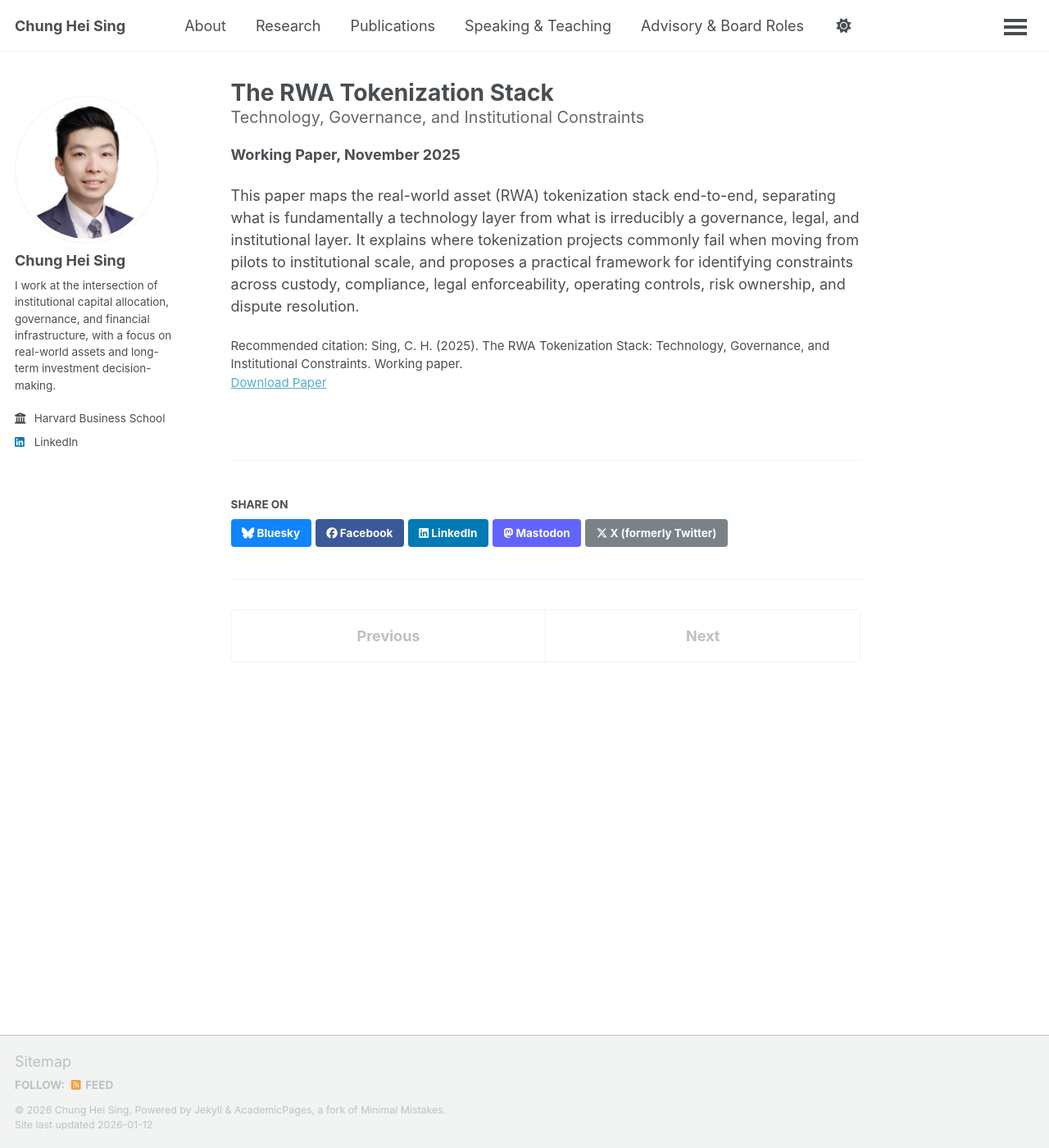
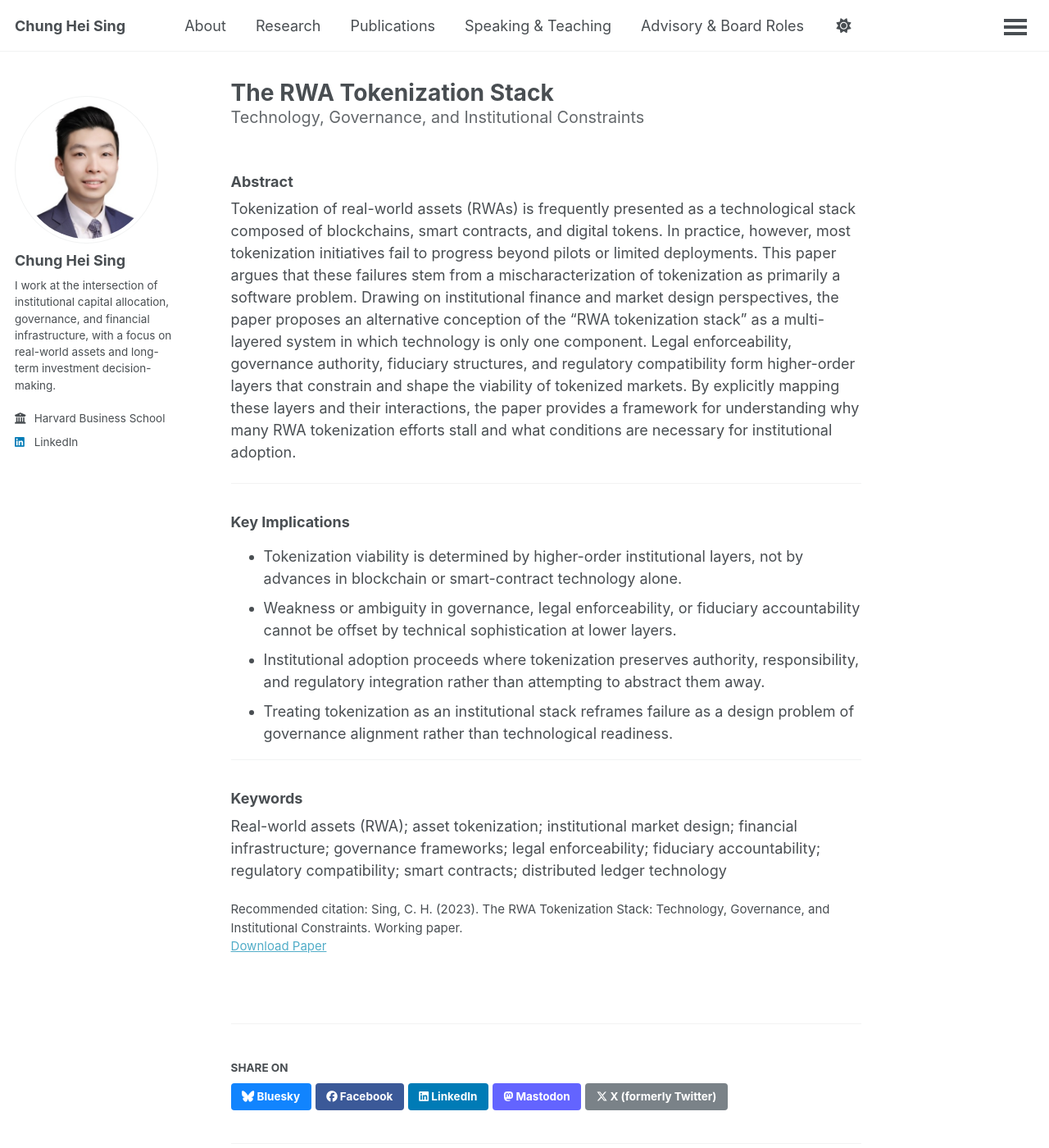
Before and after one commit to chungheising/chungheising.github.io, a Jekyll site: the page built from _publications/2025-11-rwa-tokenization-stack.md, in a window 1280 px wide and 1400 px high. Shown: the whole window at 82% size. Built offline with Jekyll 4.4.1, drawn with Linux system fonts in a browser that asks for light colours; a script bundle is joined from its source files by our own code; library files that are not in the unit come from our copies.

Commit message:
Update 2025-11-rwa-tokenization-stack.md

```diff
--- a/_publications/2025-11-rwa-tokenization-stack.md
+++ b/_publications/2025-11-rwa-tokenization-stack.md
@@ -3,15 +3,28 @@ title: "The RWA Tokenization Stack"
 subtitle: "Technology, Governance, and Institutional Constraints"
 collection: publications
 permalink: /publication/rwa-tokenization-stack/
-date: 2025-11-22
+date: 2023-11-01
 venue: "Working Paper"
-paper_date: "2025"
+paper_date: "2023"
 category: tokenization
 excerpt: "A practical framework for understanding the full RWA tokenization stack—why institutional adoption depends as much on governance, legal enforceability, and operating constraints as on on-chain technology."
-paperurl: /files/Sing_2025_The_RWA_Tokenization_Stack_v6.pdf
-citation: "Sing, C. H. (2025). The RWA Tokenization Stack: Technology, Governance, and Institutional Constraints. Working paper."
+paperurl: /files/Sing_2023_The_RWA_Tokenization_Stack_v8.pdf
+citation: "Sing, C. H. (2023). The RWA Tokenization Stack: Technology, Governance, and Institutional Constraints. Working paper."
 ---
 
-**Working Paper, November 2025**
+### Abstract
 
-This paper maps the real-world asset (RWA) tokenization stack end-to-end, separating what is fundamentally a technology layer from what is irreducibly a governance, legal, and institutional layer. It explains where tokenization projects commonly fail when moving from pilots to institutional scale, and proposes a practical framework for identifying constraints across custody, compliance, legal enforceability, operating controls, risk ownership, and dispute resolution.
+Tokenization of real-world assets (RWAs) is frequently presented as a technological stack composed of blockchains, smart contracts, and digital tokens. In practice, however, most tokenization initiatives fail to progress beyond pilots or limited deployments. This paper argues that these failures stem from a mischaracterization of tokenization as primarily a software problem. Drawing on institutional finance and market design perspectives, the paper proposes an alternative conception of the “RWA tokenization stack” as a multi-layered system in which technology is only one component. Legal enforceability, governance authority, fiduciary structures, and regulatory compatibility form higher-order layers that constrain and shape the viability of tokenized markets. By explicitly mapping these layers and their interactions, the paper provides a framework for understanding why many RWA tokenization efforts stall and what conditions are necessary for institutional adoption.
+
+---
+
+### Key Implications
+- Tokenization viability is determined by higher-order institutional layers, not by advances in blockchain or smart-contract technology alone.
+- Weakness or ambiguity in governance, legal enforceability, or fiduciary accountability cannot be offset by technical sophistication at lower layers.
+- Institutional adoption proceeds where tokenization preserves authority, responsibility, and regulatory integration rather than attempting to abstract them away.
+- Treating tokenization as an institutional stack reframes failure as a design problem of governance alignment rather than technological readiness.
+
+---
+
+### Keywords
+Real-world assets (RWA); asset tokenization; institutional market design; financial infrastructure; governance frameworks; legal enforceability; fiduciary accountability; regulatory compatibility; smart contracts; distributed ledger technology
```
